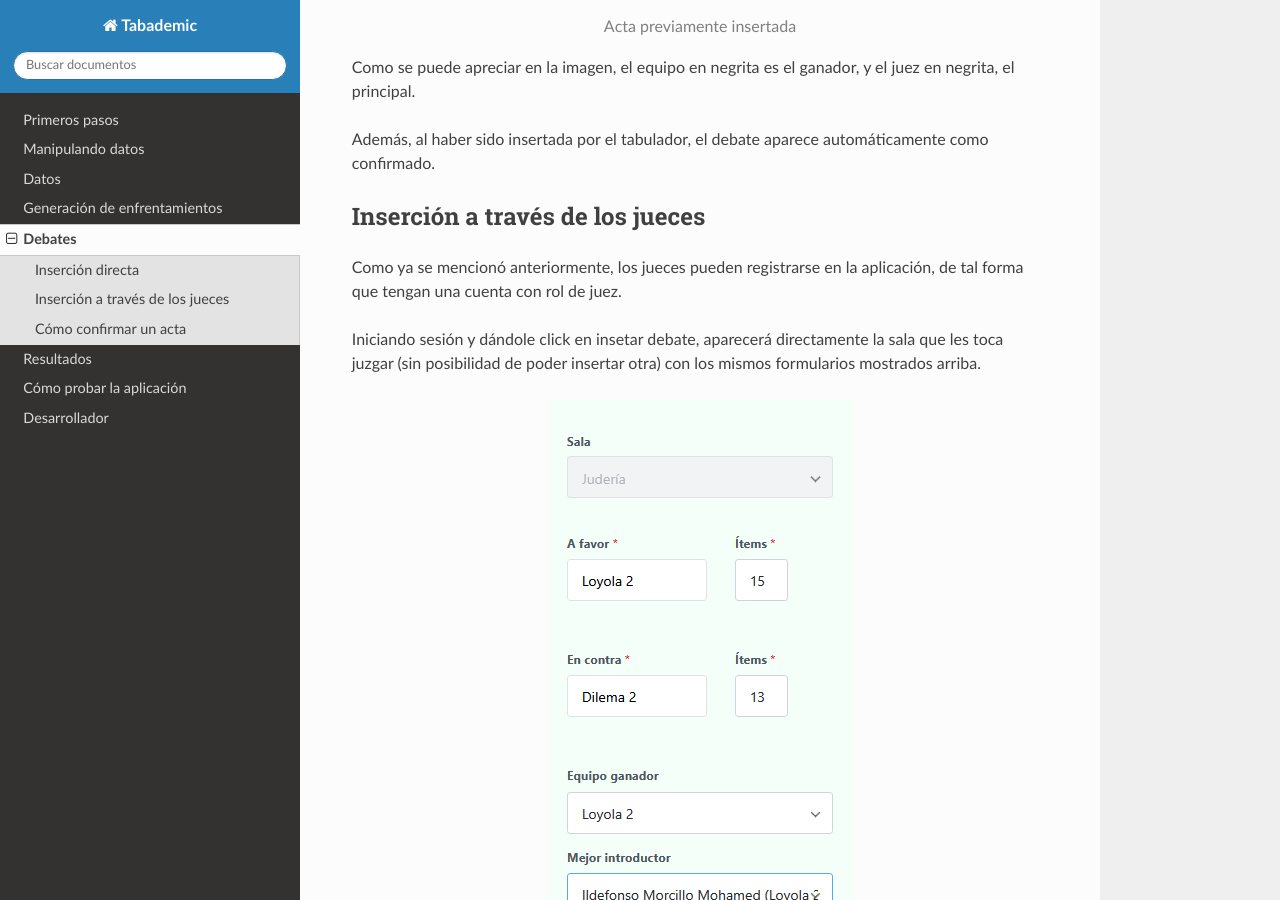
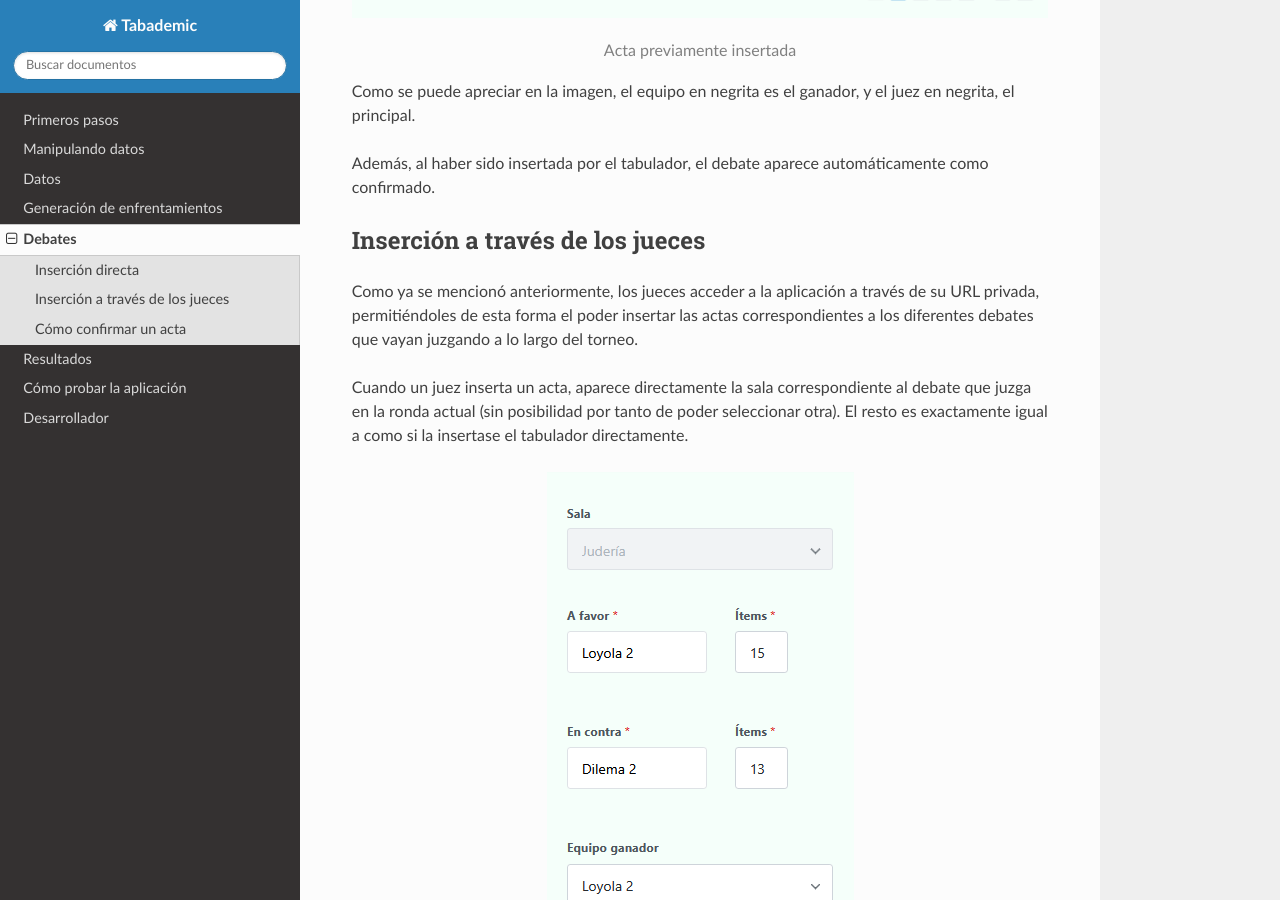
Before and after one commit to Mateo803/Tabademic-docs, a Sphinx documentation site: the page built from docs/source/debates.md, in a window 1280 px wide and 900 px high, scrolled down 3395 px. Built offline with Sphinx 7.4.7 and the Read the Docs theme 2.0.0, drawn with Linux system fonts in a browser that asks for light colours; some of the changed text lies outside the part shown.

Commit message:
Remove cuentas

```diff
--- a/docs/source/debates.md
+++ b/docs/source/debates.md
@@ -4,7 +4,9 @@ Existen dos formas, de manera directa o a través de los jueces.
 
 ## Inserción directa
 
-Esta es la opción recomendada en caso de que no se desee crear cuentas para los jueces y pedirles a estos que inserten sus respectivos debates. Simplemente hay que dirigirse a la página `actas` y darle click a "Insertar acta".
+Esta es la opción recomendada en caso de que no se desee que los jueces rellenen ellos mismos las actas.
+
+Para empezar, simplemente hay que dirigirse a la página `actas` y darle click a "Insertar acta".
 
 Una vez hecho esto, y después de esperar unos segundos, aparecerá un desplegable con todas las salas donde se han realizado los debates de la ronda actual. (la cual se encarga de obtener los equipos a debatir en función de la sala especificada).
 
@@ -84,9 +86,9 @@ Además, al haber sido insertada por el tabulador, el debate aparece automática
 
 ## Inserción a través de los jueces
 
-Como ya se mencionó anteriormente, los jueces pueden registrarse en la aplicación, de tal forma que tengan una cuenta con rol de juez.
+Como ya se mencionó anteriormente, los jueces acceder a la aplicación a través de su URL privada, permitiéndoles de esta forma el poder insertar las actas correspondientes a los diferentes debates que vayan juzgando a lo largo del torneo.
 
-Iniciando sesión y dándole click en insetar debate, aparecerá directamente la sala que les toca juzgar (sin posibilidad de poder insertar otra) con los mismos formularios mostrados arriba.
+Cuando un juez inserta un acta, aparece directamente la sala correspondiente al debate que juzga en la ronda actual (sin posibilidad por tanto de poder seleccionar otra). El resto es exactamente igual a como si la insertase el tabulador directamente.
 
 <div class="centered-image">
 
```
